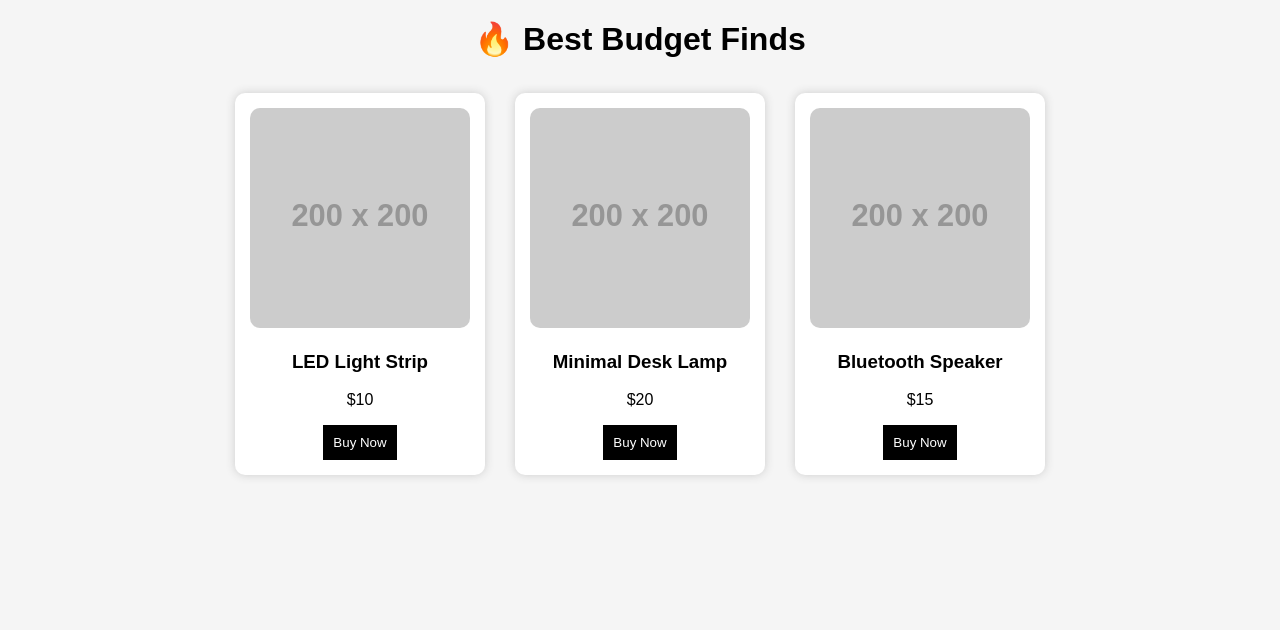
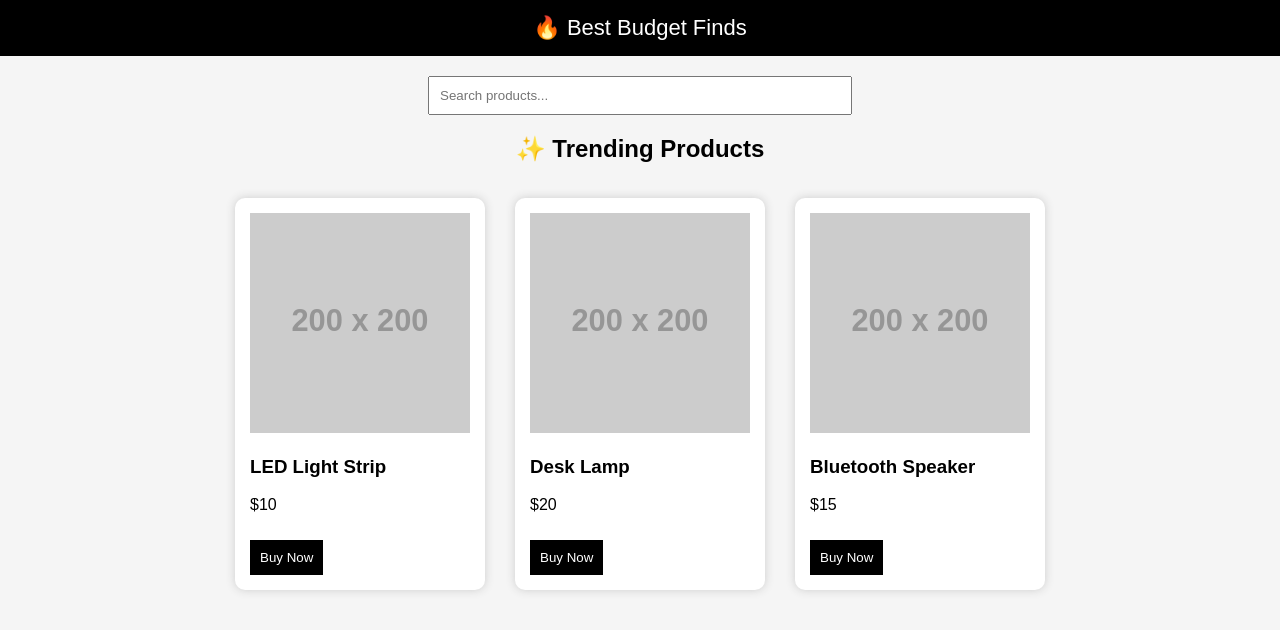
Before and after one commit to nguyenluubaho11-prog/nguyenluuhao11-prog.github.io, a plain HTML site: page index.html in a window 1280 px wide. Drawn offline with Linux system fonts and the light colour scheme; placeholder pictures from the web are drawn by us.

Commit message:
Update index.html

```diff
--- a/index.html
+++ b/index.html
@@ -7,12 +7,27 @@
 <style>
 body {
     font-family: Arial;
+    margin: 0;
     background: #f5f5f5;
-    text-align: center;
 }
 
-h1 {
+header {
+    background: black;
+    color: white;
+    padding: 15px;
+    text-align: center;
+    font-size: 22px;
+}
+
+.search {
+    text-align: center;
     margin: 20px;
+}
+
+input {
+    padding: 10px;
+    width: 60%;
+    max-width: 400px;
 }
 
 .container {
@@ -28,14 +43,19 @@ h1 {
     width: 220px;
     border-radius: 10px;
     box-shadow: 0 0 10px #ccc;
+    transition: 0.3s;
+}
+
+.card:hover {
+    transform: scale(1.05);
 }
 
 .card img {
     width: 100%;
-    border-radius: 10px;
 }
 
 button {
+    margin-top: 10px;
     padding: 10px;
     background: black;
     color: white;
@@ -47,7 +67,13 @@ button {
 
 <body>
 
-<h1>🔥 Best Budget Finds</h1>
+<header>🔥 Best Budget Finds</header>
+
+<div class="search">
+<input type="text" placeholder="Search products...">
+</div>
+
+<h2 style="text-align:center;">✨ Trending Products</h2>
 
 <div class="container">
 
@@ -55,21 +81,21 @@ button {
 <img src="https://via.placeholder.com/200">
 <h3>LED Light Strip</h3>
 <p>$10</p>
-<button onclick="window.location.href='https://vi.aliexpress.com/item/1005007340042318.html?spm=a2g0o.productlist.main.28.9ee331ddtCz6J9&aem_p4p_detail=202605012059575937911184610060003385439&algo_pvid=7175d622-66b7-4bcb-afca-dc589afa831d&algo_exp_id=7175d622-66b7-4bcb-afca-dc589afa831d-27&pdp_ext_f=%7B%22order%22%3A%2227%22%2C%22eval%22%3A%221%22%2C%22fromPage%22%3A%22search%22%7D&pdp_npi=6%40dis%21VND%21730050%21204982%21%21%2125.18%217.07%21%402102f22c17776943973843327e544e%2112000040332102621%21sea%21VN%216567611945%21ABX%211%210%21n_tag%3A-29910%3Bd%3Aa4899bdc%3Bm03_new_user%3A-29895%3BpisId%3A5000000204863185&curPageLogUid=DvCLg9N4rPu9&utparam-url=scene%3Asearch%7Cquery_from%3A%7Cx_object_id%3A1005007340042318%7C_p_origin_prod%3A&search_p4p_id=202605012059575937911184610060003385439_7'">Buy Now</button>
+<button onclick="window.location.href='LINK_1'">Buy Now</button>
 </div>
 
 <div class="card">
 <img src="https://via.placeholder.com/200">
-<h3>Minimal Desk Lamp</h3>
+<h3>Desk Lamp</h3>
 <p>$20</p>
-<button onclick="window.location.href='https://example.com'">Buy Now</button>
+<button onclick="window.location.href='LINK_2'">Buy Now</button>
 </div>
 
 <div class="card">
 <img src="https://via.placeholder.com/200">
 <h3>Bluetooth Speaker</h3>
 <p>$15</p>
-<button onclick="window.location.href='https://example.com'">Buy Now</button>
+<button onclick="window.location.href='LINK_3'">Buy Now</button>
 </div>
 
 </div>
```
